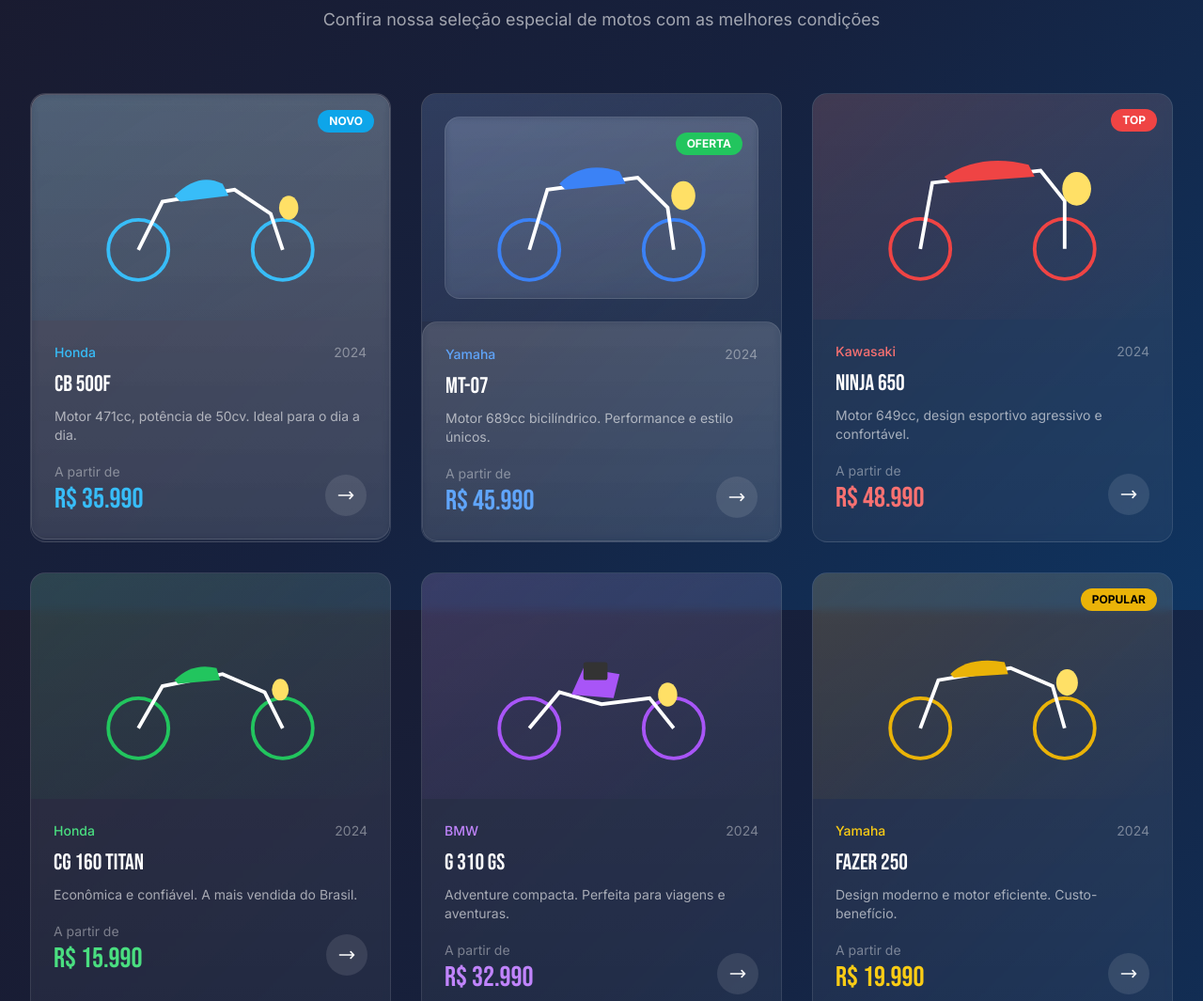
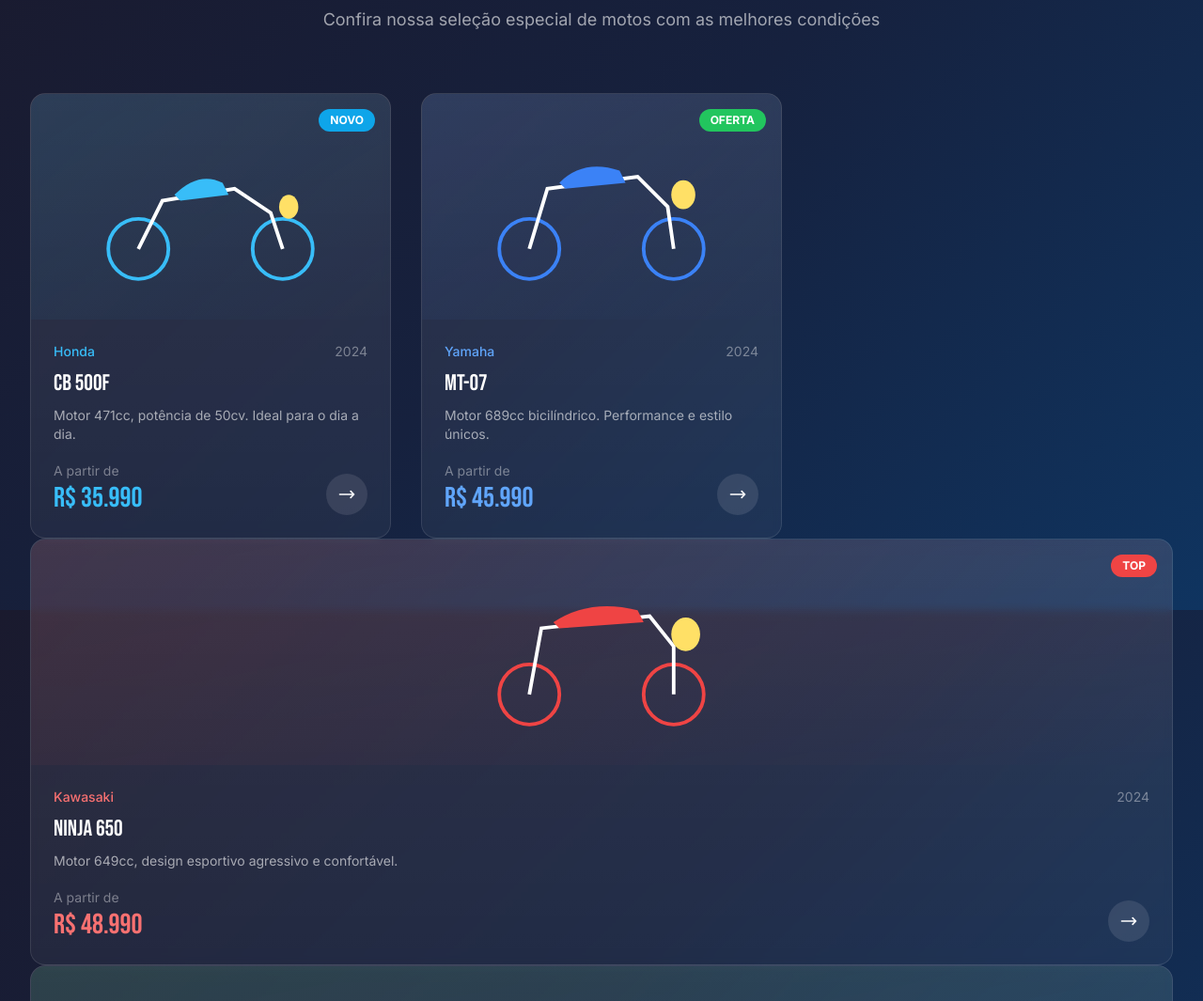
Before and after one commit to Silva-victor98/T-Power-Motos, a plain HTML site: page index.html in a window 1280 px wide. Shown: the part 951-2016 px from the top of the page at 94% size. Drawn offline with nearby package versions, Linux system fonts and the light colour scheme.

Commit message:
Update index.html

```diff
--- a/index.html
+++ b/index.html
@@ -147,57 +147,99 @@
       <p class="text-white/60 text-lg max-w-2xl mx-auto">Confira nossa seleção especial de motos com as melhores condições</p>
      </div>
      <div class="grid sm:grid-cols-3 lg:grid-cols-3 gap-8" id="motos-grid"><!-- Moto Card 1 -->
-      <div class="group card-gradient backdrop-blur-sm rounded-2xl border border-white/10 overflow-hidden transition-all duration-500 hover-glow">
      <a href="CB500F"
-   class="block group card-gradient backdrop-blur-sm rounded-2xl border border-white/10 overflow-hidden transition-all duration-500 hover-glow">
+   class="group block card-gradient backdrop-blur-sm rounded-2xl border border-white/10 overflow-hidden transition-all duration-500 hover-glow">
+
   <div class="relative p-6 bg-gradient-to-br from-sky-500/10 to-transparent">
     <div class="absolute top-4 right-4 bg-sky-500 text-white text-xs font-bold px-3 py-1 rounded-full">
       NOVO
     </div>
-        <svg class="w-full h-48 mx-auto" viewbox="0 0 200 150" fill="none"><circle cx="40" cy="110" r="25" stroke="#38BDF8" stroke-width="3" fill="none" /> <circle cx="160" cy="110" r="25" stroke="#38BDF8" stroke-width="3" fill="none" /> <path d="M40 110 L60 70 L120 60 L150 80 L160 110" stroke="#FFFFFF" stroke-width="3" fill="none" /> <path d="M70 65 Q90 45 110 55 L115 65 L75 70 Z" fill="#38BDF8" /> <ellipse cx="165" cy="75" rx="8" ry="10" fill="#FFE066" />
+
+    <svg class="w-full h-48 mx-auto" viewBox="0 0 200 150" fill="none">
+      <circle cx="40" cy="110" r="25" stroke="#38BDF8" stroke-width="3" fill="none" />
+      <circle cx="160" cy="110" r="25" stroke="#38BDF8" stroke-width="3" fill="none" />
+      <path d="M40 110 L60 70 L120 60 L150 80 L160 110" stroke="#FFFFFF" stroke-width="3" fill="none" />
+      <path d="M70 65 Q90 45 110 55 L115 65 L75 70 Z" fill="#38BDF8" />
+      <ellipse cx="165" cy="75" rx="8" ry="10" fill="#FFE066" />
     </svg>
   </div>
+
   <div class="p-6">
-        <div class="flex items-center justify-between mb-2"><span class="text-sky-400 text-sm font-medium">Honda</span> <span class="text-white/40 text-sm">2024</span>
+    <div class="flex items-center justify-between mb-2">
+      <span class="text-sky-400 text-sm font-medium">Honda</span>
+      <span class="text-white/40 text-sm">2024</span>
     </div>
+
     <h3 class="font-display text-2xl mb-2">CB 500F</h3>
-        <p class="text-white/60 text-sm mb-4">Motor 471cc, potência de 50cv. Ideal para o dia a dia.</p>
+
+    <p class="text-white/60 text-sm mb-4">
+      Motor 471cc, potência de 50cv. Ideal para o dia a dia.
+    </p>
+
     <div class="flex items-end justify-between">
-         <div><span class="text-white/40 text-sm">A partir de</span>
+      <div>
+        <span class="text-white/40 text-sm">A partir de</span>
         <div class="font-display text-3xl text-sky-400">
           R$ 35.990
         </div>
-         </div><button class="bg-white/10 hover:bg-sky-500 text-white p-3 rounded-full transition-colors">
-          <svg class="w-5 h-5" fill="none" stroke="currentColor" viewbox="0 0 24 24"><path stroke-linecap="round" stroke-linejoin="round" stroke-width="2" d="M17 8l4 4m0 0l-4 4m4-4H3" />
-          </svg></button>
+      </div>
+
+      <button class="bg-white/10 hover:bg-sky-500 text-white p-3 rounded-full transition-colors">
+        <svg class="w-5 h-5" fill="none" stroke="currentColor" viewBox="0 0 24 24">
+          <path stroke-linecap="round" stroke-linejoin="round" stroke-width="2"
+                d="M17 8l4 4m0 0l-4 4m4-4H3" />
+        </svg>
+      </button>
     </div>
   </div>
+
 </a>
-      </div><!-- Moto Card 2 -->
-      <div class="group card-gradient backdrop-blur-sm rounded-2xl border border-white/10 overflow-hidden transition-all duration-500 hover-glow">
+    <a href="MT07"
+   class="group block card-gradient backdrop-blur-sm rounded-2xl border border-white/10 overflow-hidden transition-all duration-500 hover-glow">
+
   <div class="relative p-6 bg-gradient-to-br from-blue-500/10 to-transparent">
-         <a href="MT07" class="block group card-gradient backdrop-blur-sm rounded-2xl border border-white/10 overflow-hidden transition-all duration-500 hover-glow">
     <div class="absolute top-4 right-4 bg-green-500 text-white text-xs font-bold px-3 py-1 rounded-full">
       OFERTA
     </div>
-        <svg class="w-full h-48 mx-auto" viewbox="0 0 200 150" fill="none"><circle cx="40" cy="110" r="25" stroke="#3B82F6" stroke-width="3" fill="none" /> <circle cx="160" cy="110" r="25" stroke="#3B82F6" stroke-width="3" fill="none" /> <path d="M40 110 L55 60 L130 50 L155 75 L160 110" stroke="#FFFFFF" stroke-width="3" fill="none" /> <path d="M65 55 Q85 35 115 45 L120 55 L70 60 Z" fill="#3B82F6" /> <ellipse cx="168" cy="65" rx="10" ry="12" fill="#FFE066" />
+
+    <svg class="w-full h-48 mx-auto" viewBox="0 0 200 150" fill="none">
+      <circle cx="40" cy="110" r="25" stroke="#3B82F6" stroke-width="3" fill="none" />
+      <circle cx="160" cy="110" r="25" stroke="#3B82F6" stroke-width="3" fill="none" />
+      <path d="M40 110 L55 60 L130 50 L155 75 L160 110" stroke="#FFFFFF" stroke-width="3" fill="none" />
+      <path d="M65 55 Q85 35 115 45 L120 55 L70 60 Z" fill="#3B82F6" />
+      <ellipse cx="168" cy="65" rx="10" ry="12" fill="#FFE066" />
     </svg>
   </div>
+
   <div class="p-6">
-        <div class="flex items-center justify-between mb-2"><span class="text-blue-400 text-sm font-medium">Yamaha</span> <span class="text-white/40 text-sm">2024</span>
+    <div class="flex items-center justify-between mb-2">
+      <span class="text-blue-400 text-sm font-medium">Yamaha</span>
+      <span class="text-white/40 text-sm">2024</span>
     </div>
+
     <h3 class="font-display text-2xl mb-2">MT-07</h3>
-        <p class="text-white/60 text-sm mb-4">Motor 689cc bicilíndrico. Performance e estilo únicos.</p>
+
+    <p class="text-white/60 text-sm mb-4">
+      Motor 689cc bicilíndrico. Performance e estilo únicos.
+    </p>
+
     <div class="flex items-end justify-between">
-         <div><span class="text-white/40 text-sm">A partir de</span>
+      <div>
+        <span class="text-white/40 text-sm">A partir de</span>
         <div class="font-display text-3xl text-blue-400">
           R$ 45.990
         </div>
-         </div><button class="bg-white/10 hover:bg-blue-500 text-white p-3 rounded-full transition-colors">
-          <svg class="w-5 h-5" fill="none" stroke="currentColor" viewbox="0 0 24 24"><path stroke-linecap="round" stroke-linejoin="round" stroke-width="2" d="M17 8l4 4m0 0l-4 4m4-4H3" />
-          </svg></button>
+      </div>
+
+      <button class="bg-white/10 hover:bg-blue-500 text-white p-3 rounded-full transition-colors">
+        <svg class="w-5 h-5" fill="none" stroke="currentColor" viewBox="0 0 24 24">
+          <path stroke-linecap="round" stroke-linejoin="round" stroke-width="2"
+                d="M17 8l4 4m0 0l-4 4m4-4H3" />
+        </svg>
+      </button>
     </div>
   </div>
+
 </a>
       </div><!-- Moto Card 3 -->
       <div class="group card-gradient backdrop-blur-sm rounded-2xl border border-white/10 overflow-hidden transition-all duration-500 hover-glow">
```
Lines whose indentation alone changed are shown as unchanged.
